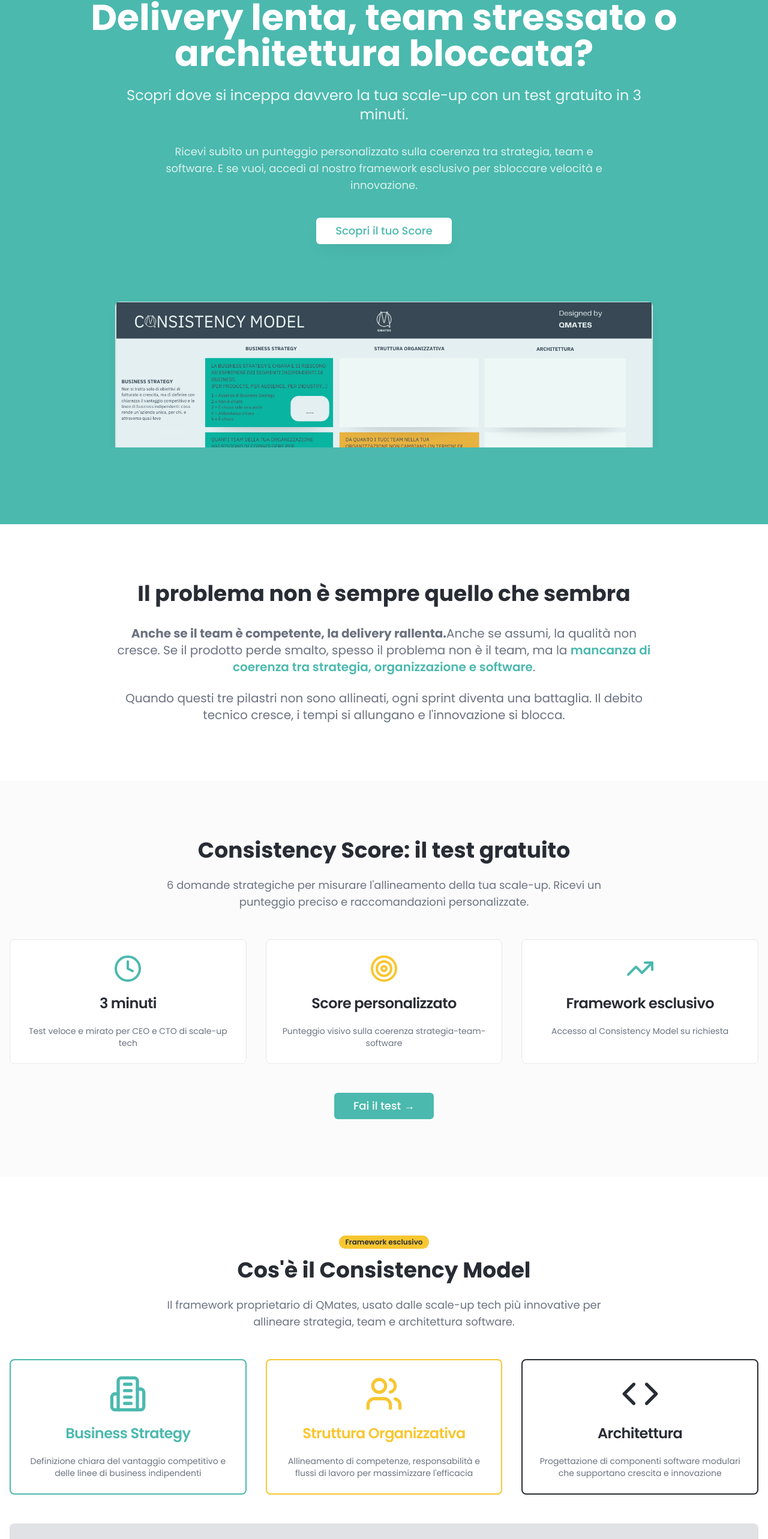
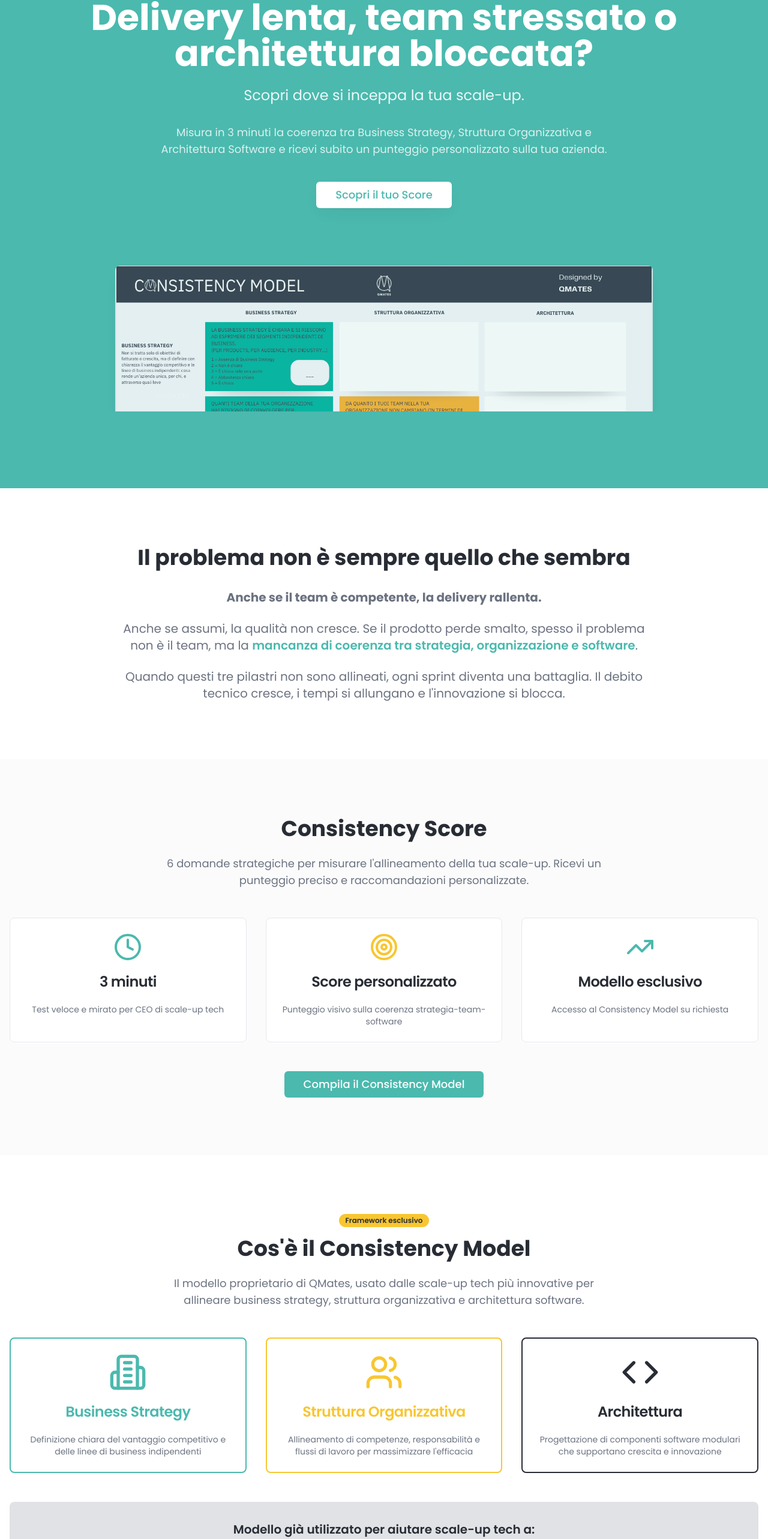
Before and after one commit to qmates-tech/LP-Consistency-Model, a React (Vite) app: page / in a window 1280 px wide. Shown: the part 129-2695 px from the top of the page at 60% size. Built offline with nearby package versions, Linux system fonts and the light colour scheme.

Commit message:
changed text in model section, hero section, problem section and test section

```diff
--- a/src/components/ConsistencyModelSection.tsx
+++ b/src/components/ConsistencyModelSection.tsx
@@ -12,8 +12,7 @@ const ConsistencyModelSection = () => {
             Cos'è il Consistency Model
           </h2>
           <p className="text-lg text-muted-foreground max-w-3xl mx-auto">
-            Il framework proprietario di QMates, usato dalle scale-up tech più innovative
-            per allineare strategia, team e architettura software.
+            Il modello proprietario di QMates, usato dalle scale-up tech più innovative per allineare business strategy, struttura organizzativa e architettura software.
           </p>
         </div>
 
@@ -57,7 +56,7 @@ const ConsistencyModelSection = () => {
 
         <div className="bg-sage-light p-8 rounded-lg text-center">
           <h3 className="text-xl font-semibold text-primary mb-4">
-            Framework già utilizzato per aiutare scale-up tech a:
+            Modello già utilizzato per aiutare scale-up tech a:
           </h3>
           <div className="grid md:grid-cols-3 gap-6 text-muted-foreground">
             <div>✓ Migliorare time-to-market del 40%</div>
--- a/src/components/HeroSection.tsx
+++ b/src/components/HeroSection.tsx
@@ -8,11 +8,10 @@ const HeroSection = () => {
           Delivery lenta, team stressato o architettura bloccata?
         </h1>
         <p className="text-xl lg:text-2xl text-neutral-white/90 mb-8 max-w-4xl mx-auto leading-relaxed">
-          Scopri dove si inceppa davvero la tua scale-up con un test gratuito in 3 minuti.
+          Scopri dove si inceppa la tua scale-up.
         </p>
         <p className="text-lg text-neutral-white/80 mb-10 max-w-3xl mx-auto">
-          Ricevi subito un punteggio personalizzato sulla coerenza tra strategia, team e software.
-          E se vuoi, accedi al nostro framework esclusivo per sbloccare velocità e innovazione.
+          Misura in 3 minuti la coerenza tra Business Strategy, Struttura Organizzativa e Architettura Software e ricevi subito un punteggio personalizzato sulla tua azienda.
         </p>
         <Button
           size="lg"
--- a/src/components/ProblemSection.tsx
+++ b/src/components/ProblemSection.tsx
@@ -9,6 +9,8 @@ const ProblemSection = () => {
           <div className="text-lg lg:text-xl text-muted-foreground leading-relaxed space-y-6">
             <p>
               <strong>Anche se il team è competente, la delivery rallenta.</strong>
+            </p>
+            <p>
               Anche se assumi, la qualità non cresce.
               Se il prodotto perde smalto, spesso il problema non è il team,
               ma la <span className="text-secondary font-semibold">mancanza di coerenza tra strategia, organizzazione e software</span>.
--- a/src/components/TestSection.tsx
+++ b/src/components/TestSection.tsx
@@ -4,11 +4,11 @@ import { Clock, Target, TrendingUp } from "lucide-react";
 
 const TestSection = () => {
   return (
-    <section className="py-16 lg:py-24 bg-muted/30">
+    <section className="py-16 lg:py-24 bg-muted/30" id="consistency-score">
       <div className="container mx-auto px-4">
         <div className="text-center mb-12">
           <h2 className="text-3xl lg:text-4xl font-bold text-primary mb-6">
-            Consistency Score: il test gratuito
+            Consistency Score
           </h2>
           <p className="text-lg text-muted-foreground max-w-3xl mx-auto">
             6 domande strategiche per misurare l'allineamento della tua scale-up.
@@ -24,7 +24,7 @@ const TestSection = () => {
             </CardHeader>
             <CardContent>
               <CardDescription>
-                Test veloce e mirato per CEO e CTO di scale-up tech
+                Test veloce e mirato per CEO di scale-up tech
               </CardDescription>
             </CardContent>
           </Card>
@@ -44,7 +44,7 @@ const TestSection = () => {
           <Card className="text-center shadow-card">
             <CardHeader>
               <TrendingUp className="w-12 h-12 text-creative-green mx-auto mb-4" />
-              <CardTitle>Framework esclusivo</CardTitle>
+              <CardTitle>Modello esclusivo</CardTitle>
             </CardHeader>
             <CardContent>
               <CardDescription>
@@ -55,11 +55,8 @@ const TestSection = () => {
         </div>
 
         <div className="text-center">
-          <Button
-            size="lg"
-            className="bg-secondary text-secondary-foreground hover:bg-secondary/90 text-lg px-8 py-4"
-          >
-            Fai il test →
+          <Button size="lg" className="bg-secondary text-secondary-foreground hover:bg-secondary/90 text-lg px-8 py-4" >
+            Compila il Consistency Model
           </Button>
         </div>
       </div>
```
